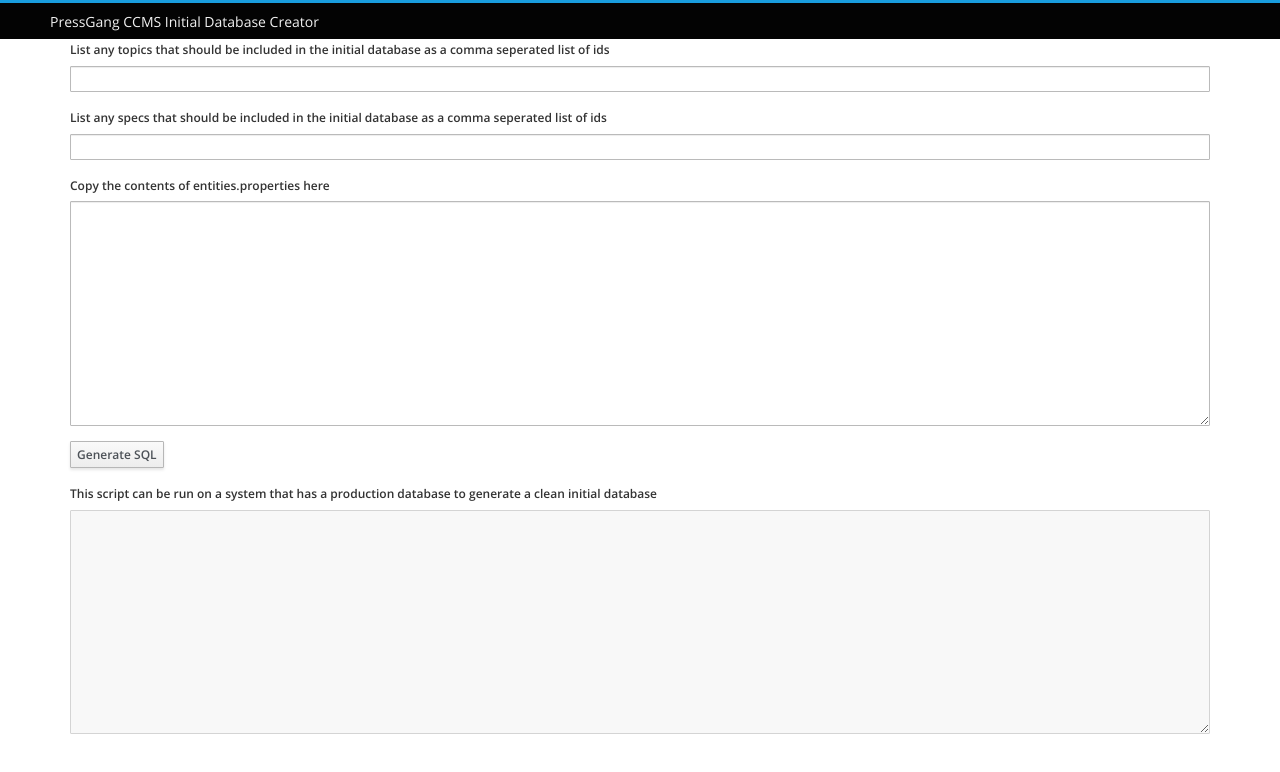
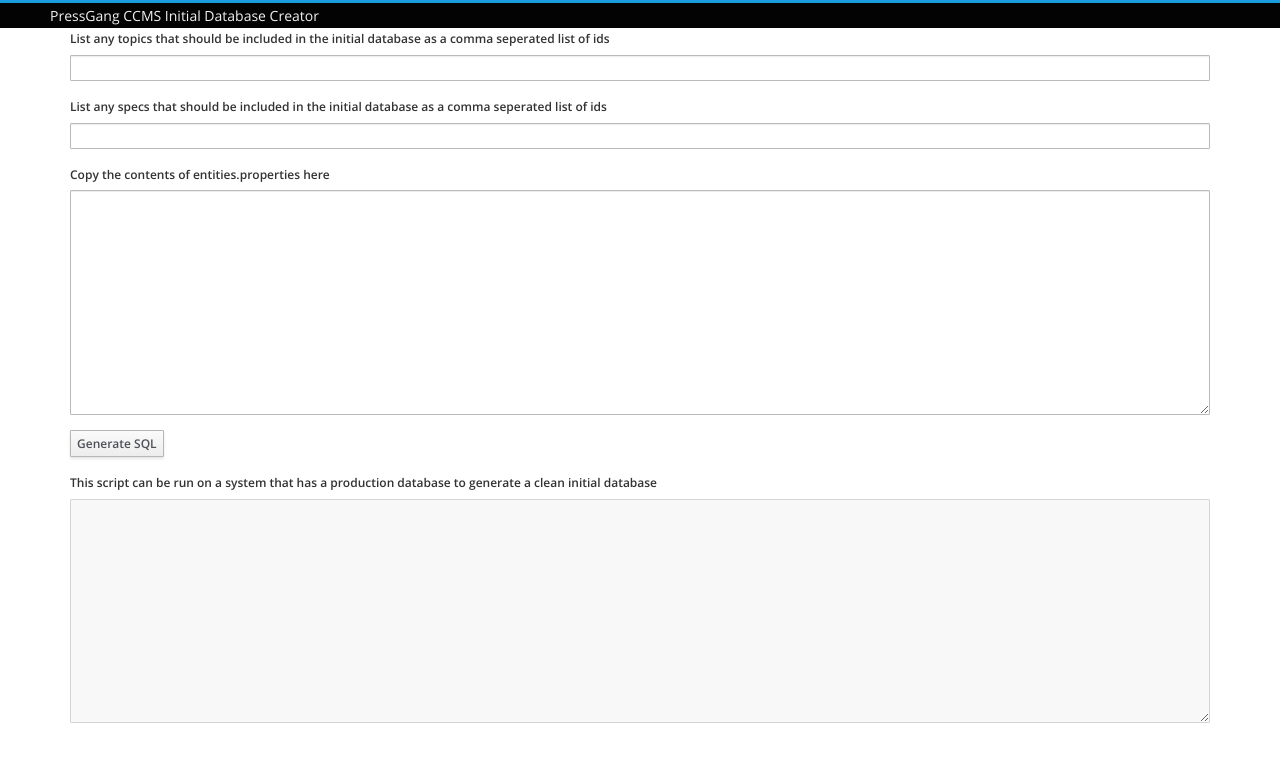
Before and after one commit to mcasperson/PressGangCCMSInitialDBCreator, a plain HTML site: page index.html in a window 1280 px wide. Drawn offline with nearby package versions, Linux system fonts and the light colour scheme; a script that the page names is missing.

```diff
--- a/index.html
+++ b/index.html
@@ -1,6 +1,11 @@
 <html>
   <head>
     <link href="css/patternfly.min.css" rel="stylesheet">
+    <style>
+      .navbar-brand {
+	line-height: 10px;
+      }
+    </style>
     <script src="https://code.jquery.com/jquery-2.1.0.min.js"></script>
     <script src="https://cdnjs.cloudflare.com/ajax/libs/underscore.js/1.6.0/underscore-min.js"></script>
     <script src="js/patternfly.js"></script>
```
